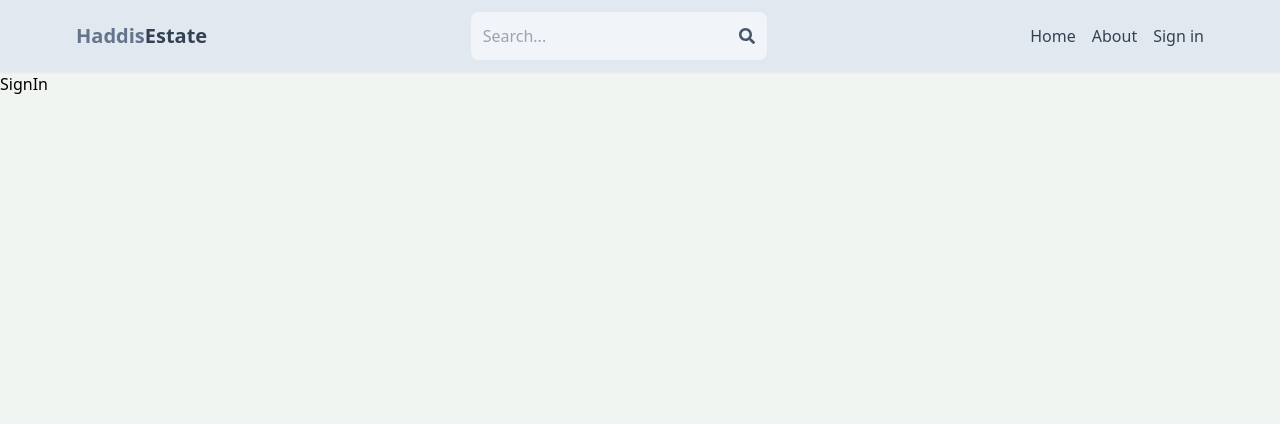
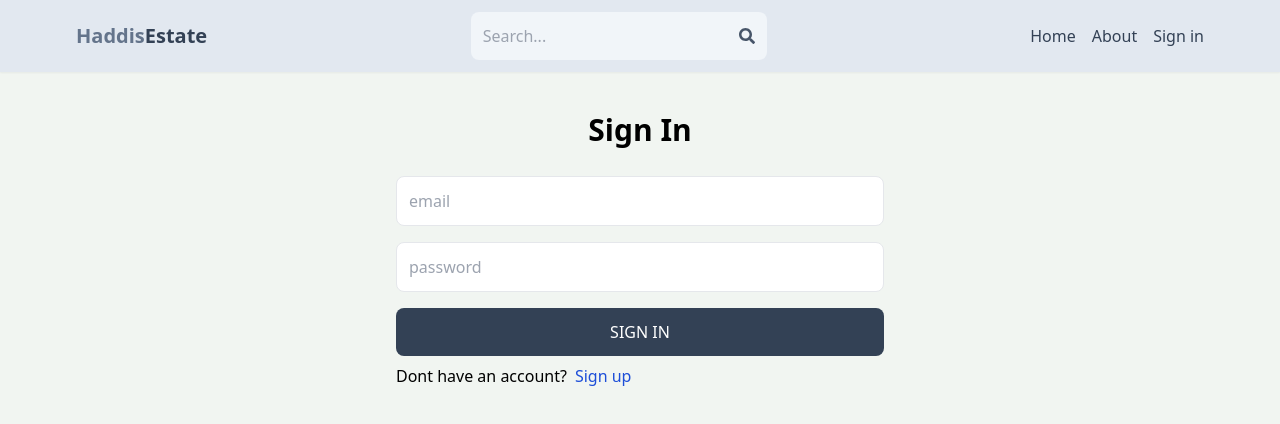
Before and after one commit to Kumilachew-g/mern-estate, a React (Vite) app in the folder client/: page /sign-in in a window 1280 px wide. Shown: the top 424 px of the page. Built offline with nearby package versions, Linux system fonts and the light colour scheme.

Commit message:
Complete sign in page functionality

```diff
--- a/client/src/pages/SignIn.jsx
+++ b/client/src/pages/SignIn.jsx
@@ -1,5 +1,73 @@
+import { useState } from 'react';
+import { Link, useNavigate } from 'react-router-dom';
+import axios from 'axios';
+
 function SignIn() {
-  return <div>SignIn</div>;
+  const [formData, setFormData] = useState({});
+  const [loading, setLoading] = useState(false);
+  const [error, setError] = useState(false);
+  const navigate = useNavigate();
+  const handleChange = (e) => {
+    setFormData({
+      ...formData,
+      [e.target.id]: e.target.value,
+    });
+  };
+  console.log(formData);
+  const handleSubmit = async (e) => {
+    e.preventDefault();
+    try {
+      setLoading(true);
+      const res = await axios.post('/api/auth/signin', formData);
+      const data = res.data;
+      console.log(data);
+      if (data.success === false) {
+        setLoading(false);
+        setError(data.message);
+        return;
+      }
+      setLoading(false);
+      setError(null);
+      navigate('/');
+    } catch (error) {
+      setLoading(false);
+      setError(error.message);
+    }
+  };
+  return (
+    <div className='p-3 max-w-lg mx-auto'>
+      <h1 className='text-3xl text-center font-semibold my-7'>Sign In</h1>
+      <form onSubmit={handleSubmit} className='flex flex-col gap-4'>
+        <input
+          type='text'
+          placeholder='email'
+          className='border p-3 rounded-lg'
+          id='email'
+          onChange={handleChange}
+        />
+        <input
+          type='password'
+          placeholder='password'
+          className='border p-3 rounded-lg'
+          id='password'
+          onChange={handleChange}
+        />
+        <button
+          disabled={loading}
+          className='bg-slate-700 text-white p-3 rounded-lg uppercase hover:opacity-95 disabled:opacity-80'
+        >
+          {loading ? 'Loading...' : 'Sign In'}
+        </button>
+      </form>
+      <div className='flex gap-2 mt-2'>
+        <p>Dont have an account?</p>
+        <Link to={'/sign-up'}>
+          <span className='text-blue-700'>Sign up</span>
+        </Link>
+      </div>
+      {error && <p className='text-red-500'>{error}</p>}
+    </div>
+  );
 }
 
 export default SignIn;
```
